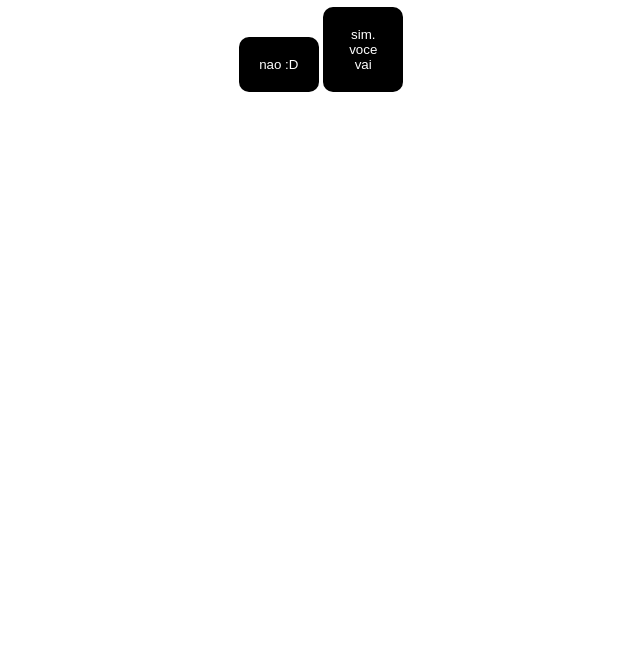
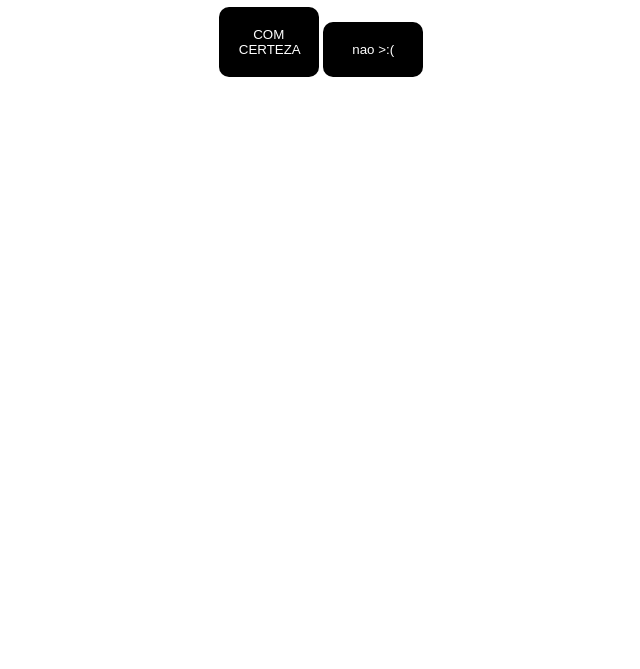
Before and after one commit to AssumAnd/ACADEMIA, a plain HTML site: page index.html in a window 1280 px wide. Shown: the part 131-800 px from the top of the page, without its empty margins (319-959 px from the left). Drawn offline with Linux system fonts and the light colour scheme.

Commit message:
Atualização

```diff
--- a/index.html
+++ b/index.html
@@ -12,8 +12,8 @@
     <div id="conteudo">
         <h1>vou pra academia hoje? </h1>
 
-            <button class="btn" onclick="sim()">nao :D </button>
-            <button class="btn" onclick="desvia(this)" onmouseover="desvia(this)">sim. voce vai</button>
+            <button class="btn" onclick="sim()">COM CERTEZA </button>
+            <button class="btn" onclick="desvia(this)" onmouseover="desvia(this)">nao >:( </button>
         </div>
     </div>
 </body>
@@ -35,14 +35,14 @@
         color: white;
         border: none;
         padding: 20px;
-        width: 80px;
+        width: 100px;
         border-radius: 10px;
     }
 </style>
 
 <script>
     function sim() {
-        alert("OBRIGADO. A casa agradece. Vasco da Gama");
+        alert("AINDAAAAAAAAAAAAAAAAAAAAAA. Hoje vou puxar aquele que juntou o JOHN e o Kennedy");
     }
 
     function desvia(btn) {
```
